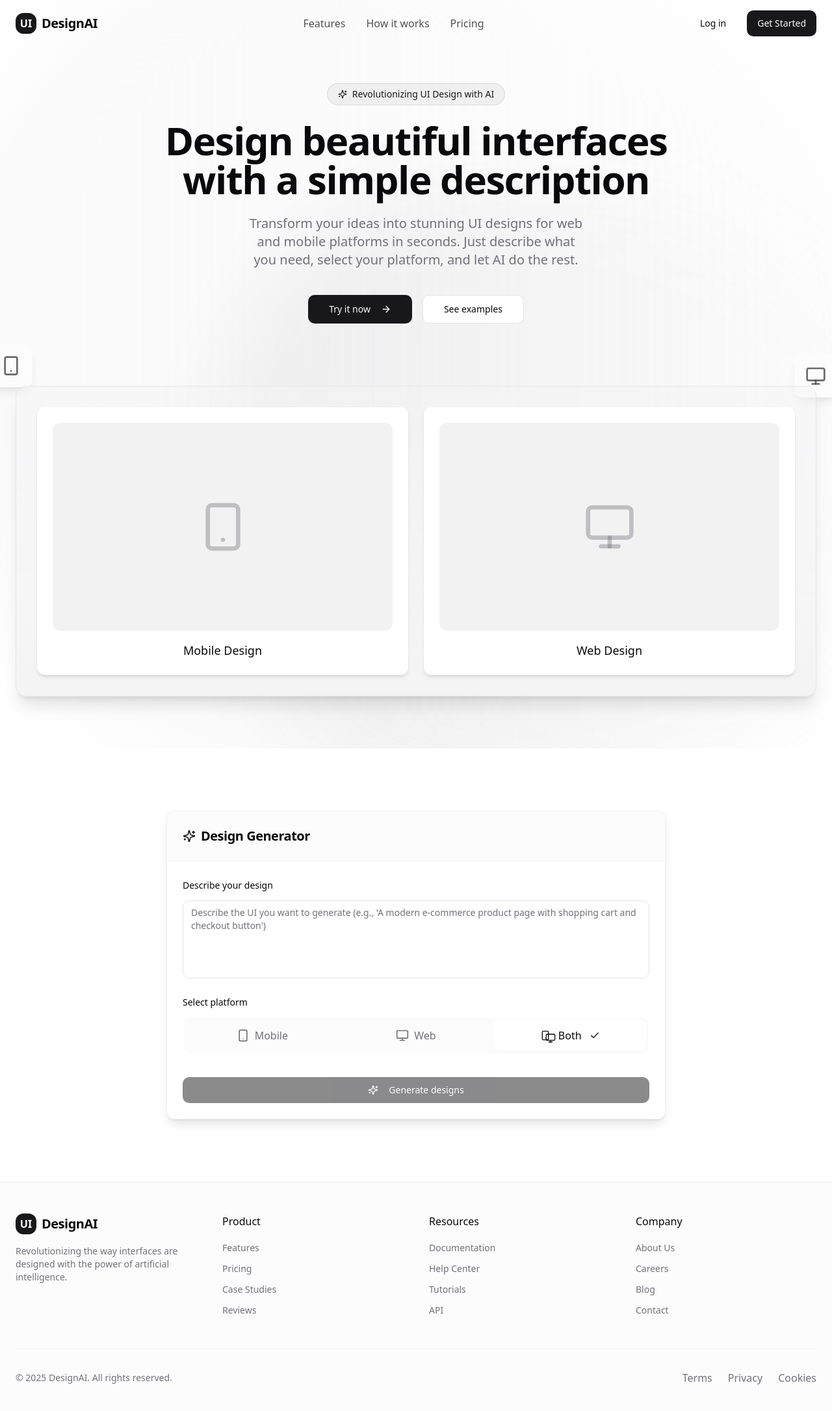
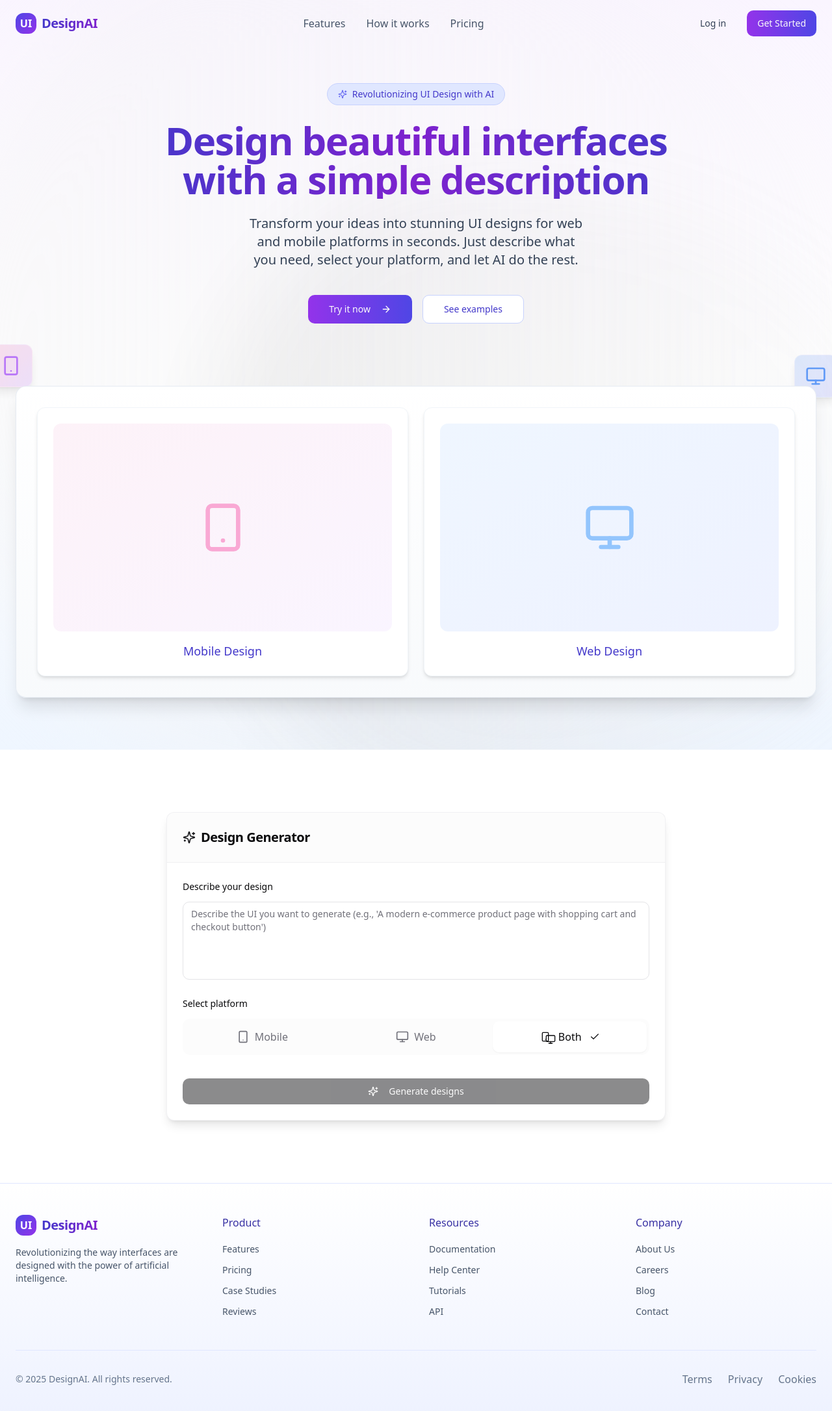
Before and after one commit to rohan12395/uxgenie-ai, a React (Vite) app: page / in a window 1280 px wide. Shown: the top 2172 px of the page at 65% size. Built offline with nearby package versions, Linux system fonts and the light colour scheme.

Commit message:
Add website colors
This commit adds colors to the website.

```diff
--- a/src/components/Footer.tsx
+++ b/src/components/Footer.tsx
@@ -3,18 +3,18 @@ import { FadeIn } from './ui-animations';
 
 const Footer = () => {
   return (
-    <footer className="bg-muted/30 border-t border-border/60 py-12">
+    <footer className="bg-gradient-to-t from-indigo-50 to-white border-t border-indigo-100 py-12">
       <div className="container mx-auto px-6">
         <div className="grid grid-cols-1 md:grid-cols-4 gap-10">
           <FadeIn delay={0.1} direction="up">
             <div>
               <div className="flex items-center gap-2 mb-4">
-                <div className="h-8 w-8 rounded-lg bg-primary flex items-center justify-center text-primary-foreground font-bold">
+                <div className="h-8 w-8 rounded-lg bg-gradient-to-br from-indigo-600 to-purple-600 flex items-center justify-center text-white font-bold">
                   UI
                 </div>
-                <span className="font-semibold text-xl tracking-tight">DesignAI</span>
+                <span className="font-semibold text-xl tracking-tight bg-gradient-to-r from-indigo-700 to-purple-700 bg-clip-text text-transparent">DesignAI</span>
               </div>
-              <p className="text-muted-foreground mt-4 text-sm">
+              <p className="text-slate-600 mt-4 text-sm">
                 Revolutionizing the way interfaces are designed with the power of artificial intelligence.
               </p>
             </div>
@@ -22,50 +22,50 @@ const Footer = () => {
 
           <FadeIn delay={0.2} direction="up">
             <div>
-              <h4 className="font-medium mb-4">Product</h4>
+              <h4 className="font-medium mb-4 text-indigo-800">Product</h4>
               <ul className="space-y-2">
-                <li><a href="#" className="text-sm text-muted-foreground hover:text-foreground transition-colors">Features</a></li>
-                <li><a href="#" className="text-sm text-muted-foreground hover:text-foreground transition-colors">Pricing</a></li>
-                <li><a href="#" className="text-sm text-muted-foreground hover:text-foreground transition-colors">Case Studies</a></li>
-                <li><a href="#" className="text-sm text-muted-foreground hover:text-foreground transition-colors">Reviews</a></li>
+                <li><a href="#" className="text-sm text-slate-600 hover:text-indigo-700 transition-colors">Features</a></li>
+                <li><a href="#" className="text-sm text-slate-600 hover:text-indigo-700 transition-colors">Pricing</a></li>
+                <li><a href="#" className="text-sm text-slate-600 hover:text-indigo-700 transition-colors">Case Studies</a></li>
+                <li><a href="#" className="text-sm text-slate-600 hover:text-indigo-700 transition-colors">Reviews</a></li>
               </ul>
             </div>
           </FadeIn>
 
           <FadeIn delay={0.3} direction="up">
             <div>
-              <h4 className="font-medium mb-4">Resources</h4>
+              <h4 className="font-medium mb-4 text-indigo-800">Resources</h4>
               <ul className="space-y-2">
-                <li><a href="#" className="text-sm text-muted-foreground hover:text-foreground transition-colors">Documentation</a></li>
-                <li><a href="#" className="text-sm text-muted-foreground hover:text-foreground transition-colors">Help Center</a></li>
-                <li><a href="#" className="text-sm text-muted-foreground hover:text-foreground transition-colors">Tutorials</a></li>
-                <li><a href="#" className="text-sm text-muted-foreground hover:text-foreground transition-colors">API</a></li>
+                <li><a href="#" className="text-sm text-slate-600 hover:text-indigo-700 transition-colors">Documentation</a></li>
+                <li><a href="#" className="text-sm text-slate-600 hover:text-indigo-700 transition-colors">Help Center</a></li>
+                <li><a href="#" className="text-sm text-slate-600 hover:text-indigo-700 transition-colors">Tutorials</a></li>
+                <li><a href="#" className="text-sm text-slate-600 hover:text-indigo-700 transition-colors">API</a></li>
               </ul>
             </div>
           </FadeIn>
 
           <FadeIn delay={0.4} direction="up">
             <div>
-              <h4 className="font-medium mb-4">Company</h4>
+              <h4 className="font-medium mb-4 text-indigo-800">Company</h4>
               <ul className="space-y-2">
-                <li><a href="#" className="text-sm text-muted-foreground hover:text-foreground transition-colors">About Us</a></li>
-                <li><a href="#" className="text-sm text-muted-foreground hover:text-foreground transition-colors">Careers</a></li>
-                <li><a href="#" className="text-sm text-muted-foreground hover:text-foreground transition-colors">Blog</a></li>
-                <li><a href="#" className="text-sm text-muted-foreground hover:text-foreground transition-colors">Contact</a></li>
+                <li><a href="#" className="text-sm text-slate-600 hover:text-indigo-700 transition-colors">About Us</a></li>
+                <li><a href="#" className="text-sm text-slate-600 hover:text-indigo-700 transition-colors">Careers</a></li>
+                <li><a href="#" className="text-sm text-slate-600 hover:text-indigo-700 transition-colors">Blog</a></li>
+                <li><a href="#" className="text-sm text-slate-600 hover:text-indigo-700 transition-colors">Contact</a></li>
               </ul>
             </div>
           </FadeIn>
         </div>
 
-        <div className="mt-12 pt-8 border-t border-border/30">
+        <div className="mt-12 pt-8 border-t border-indigo-100">
           <div className="flex flex-col md:flex-row justify-between items-center">
-            <p className="text-sm text-muted-foreground">
+            <p className="text-sm text-slate-500">
               © {new Date().getFullYear()} DesignAI. All rights reserved.
             </p>
             <div className="flex space-x-6 mt-4 md:mt-0">
-              <a href="#" className="text-muted-foreground hover:text-foreground transition-colors">Terms</a>
-              <a href="#" className="text-muted-foreground hover:text-foreground transition-colors">Privacy</a>
-              <a href="#" className="text-muted-foreground hover:text-foreground transition-colors">Cookies</a>
+              <a href="#" className="text-slate-500 hover:text-indigo-700 transition-colors">Terms</a>
+              <a href="#" className="text-slate-500 hover:text-indigo-700 transition-colors">Privacy</a>
+              <a href="#" className="text-slate-500 hover:text-indigo-700 transition-colors">Cookies</a>
             </div>
           </div>
         </div>
--- a/src/components/Header.tsx
+++ b/src/components/Header.tsx
@@ -25,36 +25,36 @@ const Header = () => {
   return (
     <header className={cn(
       "fixed top-0 left-0 right-0 z-50 transition-all duration-300 py-4",
-      isScrolled ? "bg-background/80 backdrop-blur-lg shadow-sm" : "bg-transparent"
+      isScrolled ? "bg-white/90 backdrop-blur-lg shadow-sm" : "bg-transparent"
     )}>
       <div className="container mx-auto px-6 flex items-center justify-between">
         <FadeIn delay={0.2} direction="right">
           <div className="flex items-center gap-2">
-            <div className="h-8 w-8 rounded-lg bg-primary flex items-center justify-center text-primary-foreground font-bold">
+            <div className="h-8 w-8 rounded-lg bg-gradient-to-br from-indigo-600 to-purple-600 flex items-center justify-center text-white font-bold">
               UI
             </div>
-            <span className="font-semibold text-xl tracking-tight">DesignAI</span>
+            <span className="font-semibold text-xl tracking-tight bg-gradient-to-r from-indigo-700 to-purple-700 bg-clip-text text-transparent">DesignAI</span>
           </div>
         </FadeIn>
 
         <nav className="hidden md:flex items-center space-x-8">
           <FadeIn delay={0.3} direction="down">
-            <a href="#features" className="text-foreground/70 hover:text-foreground transition-colors">Features</a>
+            <a href="#features" className="text-slate-600 hover:text-indigo-700 transition-colors">Features</a>
           </FadeIn>
           <FadeIn delay={0.4} direction="down">
-            <a href="#how-it-works" className="text-foreground/70 hover:text-foreground transition-colors">How it works</a>
+            <a href="#how-it-works" className="text-slate-600 hover:text-indigo-700 transition-colors">How it works</a>
           </FadeIn>
           <FadeIn delay={0.5} direction="down">
-            <a href="#pricing" className="text-foreground/70 hover:text-foreground transition-colors">Pricing</a>
+            <a href="#pricing" className="text-slate-600 hover:text-indigo-700 transition-colors">Pricing</a>
           </FadeIn>
         </nav>
 
         <div className="hidden md:flex items-center space-x-4">
           <FadeIn delay={0.6} direction="left">
-            <Button variant="ghost">Log in</Button>
+            <Button variant="ghost" className="text-slate-700 hover:text-indigo-700 hover:bg-indigo-50">Log in</Button>
           </FadeIn>
           <FadeIn delay={0.7} direction="left">
-            <Button className="btn-shine">Get Started</Button>
+            <Button className="btn-shine bg-gradient-to-r from-purple-600 to-indigo-600 hover:from-purple-700 hover:to-indigo-700 border-0">Get Started</Button>
           </FadeIn>
         </div>
 
@@ -64,6 +64,7 @@ const Header = () => {
             size="icon"
             onClick={() => setIsMobileMenuOpen(!isMobileMenuOpen)}
             aria-label="Toggle menu"
+            className="text-slate-700"
           >
             {isMobileMenuOpen ? <X className="h-5 w-5" /> : <Menu className="h-5 w-5" />}
           </Button>
@@ -72,16 +73,16 @@ const Header = () => {
 
       {/* Mobile menu */}
       <div className={cn(
-        "fixed inset-0 top-16 bg-background z-40 flex flex-col md:hidden transition-transform duration-300 ease-in-out",
+        "fixed inset-0 top-16 bg-white z-40 flex flex-col md:hidden transition-transform duration-300 ease-in-out",
         isMobileMenuOpen ? "translate-x-0" : "translate-x-full"
       )}>
         <div className="px-6 py-8 flex flex-col space-y-6">
-          <a href="#features" className="text-lg font-medium py-2 border-b border-border" onClick={() => setIsMobileMenuOpen(false)}>Features</a>
-          <a href="#how-it-works" className="text-lg font-medium py-2 border-b border-border" onClick={() => setIsMobileMenuOpen(false)}>How it works</a>
-          <a href="#pricing" className="text-lg font-medium py-2 border-b border-border" onClick={() => setIsMobileMenuOpen(false)}>Pricing</a>
+          <a href="#features" className="text-lg font-medium py-2 border-b border-slate-100 text-slate-700" onClick={() => setIsMobileMenuOpen(false)}>Features</a>
+          <a href="#how-it-works" className="text-lg font-medium py-2 border-b border-slate-100 text-slate-700" onClick={() => setIsMobileMenuOpen(false)}>How it works</a>
+          <a href="#pricing" className="text-lg font-medium py-2 border-b border-slate-100 text-slate-700" onClick={() => setIsMobileMenuOpen(false)}>Pricing</a>
           <div className="flex flex-col space-y-4 pt-6">
-            <Button variant="outline" className="w-full">Log in</Button>
-            <Button className="w-full">Get Started</Button>
+            <Button variant="outline" className="w-full border-indigo-200 text-indigo-700 hover:bg-indigo-50">Log in</Button>
+            <Button className="w-full bg-gradient-to-r from-purple-600 to-indigo-600 hover:from-purple-700 hover:to-indigo-700">Get Started</Button>
           </div>
         </div>
       </div>
--- a/src/components/Hero.tsx
+++ b/src/components/Hero.tsx
@@ -5,37 +5,37 @@ import { FadeIn, MorphingBackground, FloatingElement } from './ui-animations';
 
 const Hero = () => {
   return (
-    <MorphingBackground className="min-h-screen pt-32 pb-20 flex flex-col justify-center overflow-hidden">
+    <MorphingBackground className="min-h-screen pt-32 pb-20 flex flex-col justify-center overflow-hidden bg-gradient-to-b from-purple-50 via-white to-blue-50">
       <div className="container mx-auto px-6 relative z-10">
         <div className="max-w-4xl mx-auto text-center">
           <FadeIn direction="up" delay={0.5}>
-            <div className="inline-flex items-center justify-center px-4 py-1.5 mb-6 rounded-full bg-primary/5 border border-primary/10">
-              <span className="text-sm font-medium text-primary flex items-center">
-                <Sparkles className="h-3.5 w-3.5 mr-2" />
+            <div className="inline-flex items-center justify-center px-4 py-1.5 mb-6 rounded-full bg-indigo-100 border border-indigo-200">
+              <span className="text-sm font-medium text-indigo-700 flex items-center">
+                <Sparkles className="h-3.5 w-3.5 mr-2 text-indigo-500" />
                 Revolutionizing UI Design with AI
               </span>
             </div>
           </FadeIn>
 
           <FadeIn direction="up" delay={0.7}>
-            <h1 className="text-4xl md:text-5xl lg:text-6xl font-bold tracking-tight mb-6 text-balance">
+            <h1 className="text-4xl md:text-5xl lg:text-6xl font-bold tracking-tight mb-6 text-balance bg-gradient-to-r from-indigo-700 via-purple-700 to-indigo-700 bg-clip-text text-transparent">
               Design beautiful interfaces with a simple description
             </h1>
           </FadeIn>
 
           <FadeIn direction="up" delay={0.9}>
-            <p className="text-xl text-muted-foreground mb-10 max-w-2xl mx-auto text-balance">
+            <p className="text-xl text-slate-700 mb-10 max-w-2xl mx-auto text-balance">
               Transform your ideas into stunning UI designs for web and mobile platforms in seconds. Just describe what you need, select your platform, and let AI do the rest.
             </p>
           </FadeIn>
 
           <FadeIn direction="up" delay={1.1}>
             <div className="flex flex-col sm:flex-row gap-4 justify-center">
-              <Button size="lg" className="btn-shine group">
+              <Button size="lg" className="btn-shine group bg-gradient-to-r from-purple-600 to-indigo-600 hover:from-purple-700 hover:to-indigo-700 border-0">
                 Try it now
                 <ArrowRight className="ml-2 h-4 w-4 transition-transform group-hover:translate-x-1" />
               </Button>
-              <Button size="lg" variant="outline">
+              <Button size="lg" variant="outline" className="border-indigo-200 text-indigo-700 hover:bg-indigo-50 hover:text-indigo-800">
                 See examples
               </Button>
             </div>
@@ -44,35 +44,35 @@ const Hero = () => {
 
         <div className="mt-24 relative">
           <FloatingElement className="absolute -top-16 -left-10 hidden lg:block opacity-80">
-            <div className="p-4 rounded-xl glass-card shadow-lg">
-              <Smartphone className="h-8 w-8 text-primary/80" />
+            <div className="p-4 rounded-xl bg-gradient-to-br from-pink-500/20 to-purple-500/20 backdrop-blur-sm shadow-lg border border-white/30">
+              <Smartphone className="h-8 w-8 text-purple-500" />
             </div>
           </FloatingElement>
 
           <FloatingElement className="absolute -top-12 -right-8 hidden lg:block opacity-80" delay={1.5}>
-            <div className="p-4 rounded-xl glass-card shadow-lg">
-              <Monitor className="h-8 w-8 text-primary/80" />
+            <div className="p-4 rounded-xl bg-gradient-to-br from-blue-500/20 to-indigo-500/20 backdrop-blur-sm shadow-lg border border-white/30">
+              <Monitor className="h-8 w-8 text-blue-500" />
             </div>
           </FloatingElement>
 
           <FadeIn delay={1.4} className="relative">
-            <div className="bg-gradient-to-b from-muted/50 to-muted rounded-2xl p-4 md:p-8 shadow-xl border border-muted-foreground/10">
+            <div className="bg-gradient-to-b from-white to-slate-50 rounded-2xl p-4 md:p-8 shadow-xl border border-slate-200/80">
               <div className="grid grid-cols-1 md:grid-cols-2 gap-6 items-center">
-                <div className="p-6 bg-card rounded-xl shadow-md">
-                  <div className="w-full h-64 md:h-80 bg-black/5 rounded-lg flex items-center justify-center overflow-hidden">
-                    <Smartphone className="h-20 w-20 text-muted-foreground/40" />
+                <div className="p-6 bg-white rounded-xl shadow-md border border-slate-100">
+                  <div className="w-full h-64 md:h-80 bg-gradient-to-br from-pink-50 to-purple-50 rounded-lg flex items-center justify-center overflow-hidden">
+                    <Smartphone className="h-20 w-20 text-pink-300" />
                   </div>
                   <div className="text-center mt-4">
-                    <p className="text-lg font-medium">Mobile Design</p>
+                    <p className="text-lg font-medium text-indigo-700">Mobile Design</p>
                   </div>
                 </div>
 
-                <div className="p-6 bg-card rounded-xl shadow-md">
-                  <div className="w-full h-64 md:h-80 bg-black/5 rounded-lg flex items-center justify-center overflow-hidden">
-                    <Monitor className="h-20 w-20 text-muted-foreground/40" />
+                <div className="p-6 bg-white rounded-xl shadow-md border border-slate-100">
+                  <div className="w-full h-64 md:h-80 bg-gradient-to-br from-blue-50 to-indigo-50 rounded-lg flex items-center justify-center overflow-hidden">
+                    <Monitor className="h-20 w-20 text-blue-300" />
                   </div>
                   <div className="text-center mt-4">
-                    <p className="text-lg font-medium">Web Design</p>
+                    <p className="text-lg font-medium text-indigo-700">Web Design</p>
                   </div>
                 </div>
               </div>
--- a/src/pages/Index.tsx
+++ b/src/pages/Index.tsx
@@ -19,13 +19,13 @@ const Index = () => {
 
   if (isLoading) {
     return (
-      <div className="min-h-screen flex items-center justify-center">
+      <div className="min-h-screen flex items-center justify-center bg-gradient-to-br from-indigo-50 via-white to-purple-50">
         <div className="animate-pulse-subtle">
           <div className="flex items-center gap-2">
-            <div className="h-10 w-10 rounded-lg bg-primary/80 flex items-center justify-center text-primary-foreground font-bold">
+            <div className="h-10 w-10 rounded-lg bg-gradient-to-br from-indigo-600 to-purple-600 flex items-center justify-center text-white font-bold">
               UI
             </div>
-            <span className="font-semibold text-2xl tracking-tight">DesignAI</span>
+            <span className="font-semibold text-2xl tracking-tight bg-gradient-to-r from-indigo-700 to-purple-700 bg-clip-text text-transparent">DesignAI</span>
           </div>
         </div>
       </div>
```
